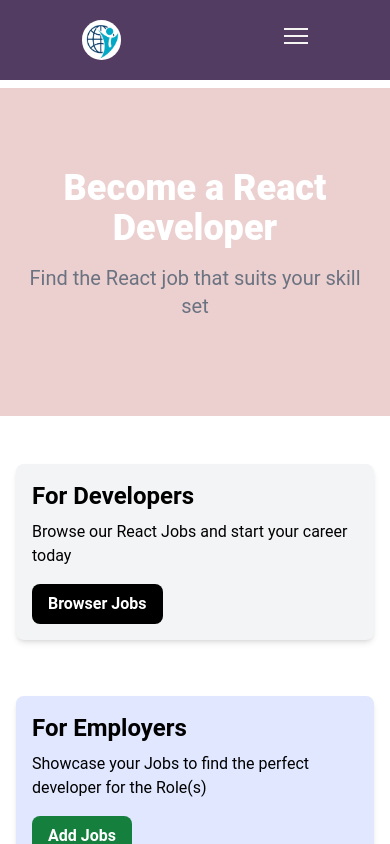
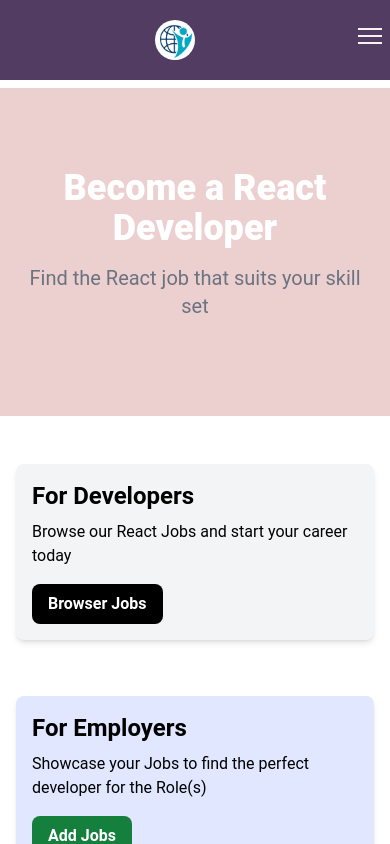
Before and after one commit to mheyrie/react-jobs-proj, a React (Vite) app: page / in a window 390 px wide. Shown: the top 844 px of the page. Built offline with nearby package versions, Linux system fonts and the light colour scheme; no server answers.

Commit message:
Trying to work on the side bar

```diff
--- a/src/components/Navbar.jsx
+++ b/src/components/Navbar.jsx
@@ -7,8 +7,8 @@ const Navbar = () => {
     const [open, setOpen] = useState(false)
 
     const handleHamburger = () =>{
-        setOpen((prev) => !prev)
-        console.log(open)
+        setOpen((previ) => !previ)
+        // console.log(open)
     }
 
     const linkClass = ({isActive}) => isActive ? 'bg-black text-white hover:bg-lightAlabaster hover:text-white rounded-md px-3 py-2' :'text-white hover:bg-lightAlabaster hover:text-white rounded-md px-3 py-2'
@@ -29,22 +29,24 @@ const Navbar = () => {
                             <NavLink to="/add-jobs" className={linkClass}>Add Jobs</NavLink>
                         </div>
                     </div>
+                </div>
 
-                        {/* Mobile screen */}
-                    {/* Hamburger Icon */}
-                    <button id="menu-btn" onClick={handleHamburger} className={`block hamburger md:hidden ${open ? 'open' : ''}`}>
-                        <span className="hamburger-top"></span>
-                        <span className="hamburger-middle"></span>
-                        <span className="hamburger-bottom"></span>
-                    </button>
-                </div>
-                <div className="">
-                    <div id="menu" className="flex flex-col mt-28 items-center space-y-6 font-bold left-2 right-2 hidden">
+                {/* Mobile screen */}
+                {open ? (
+                    <div className="md:hidden bg-yellow-500 m-20 my-40">
+                    <div id="menu" className="flex flex-col mt-40 items-center space-y-6 font-bold left-2 right-2 ">
                         <NavLink to="/" className={linkClass}>Home</NavLink>
                         <NavLink to="/jobs" className={linkClass}>Jobs</NavLink>
                         <NavLink to="/add-jobs" className={linkClass}>Add Jobs</NavLink>
                     </div>
                 </div>
+                ) : null }
+                {/* Hamburger Icon */}
+                <button id="menu-btn" onClick={handleHamburger} className={`block hamburger md:hidden ${open ? 'open' : ''}`}>
+                        <span className="hamburger-top"></span>
+                        <span className="hamburger-middle"></span>
+                        <span className="hamburger-bottom"></span>
+                    </button>
             </div>
         </div>
     </nav>
```
